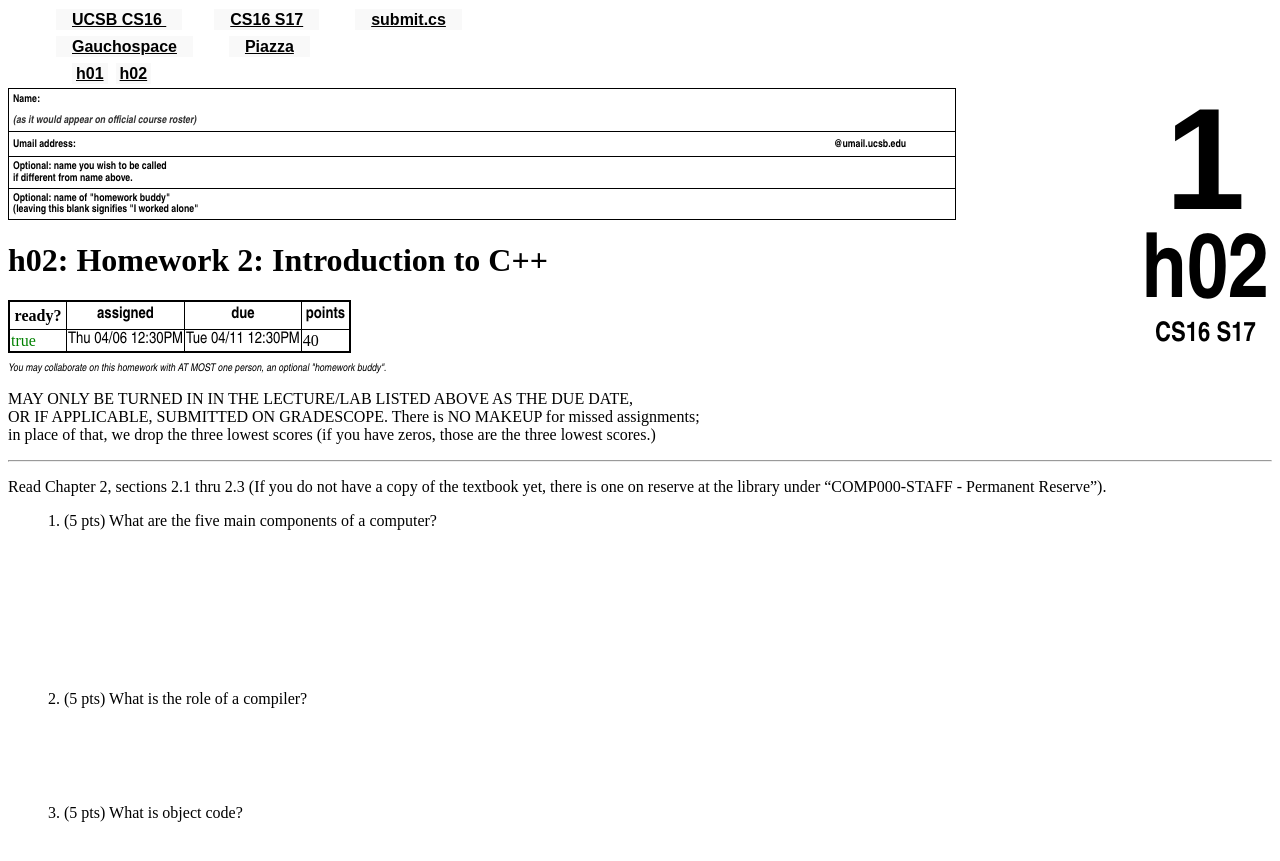
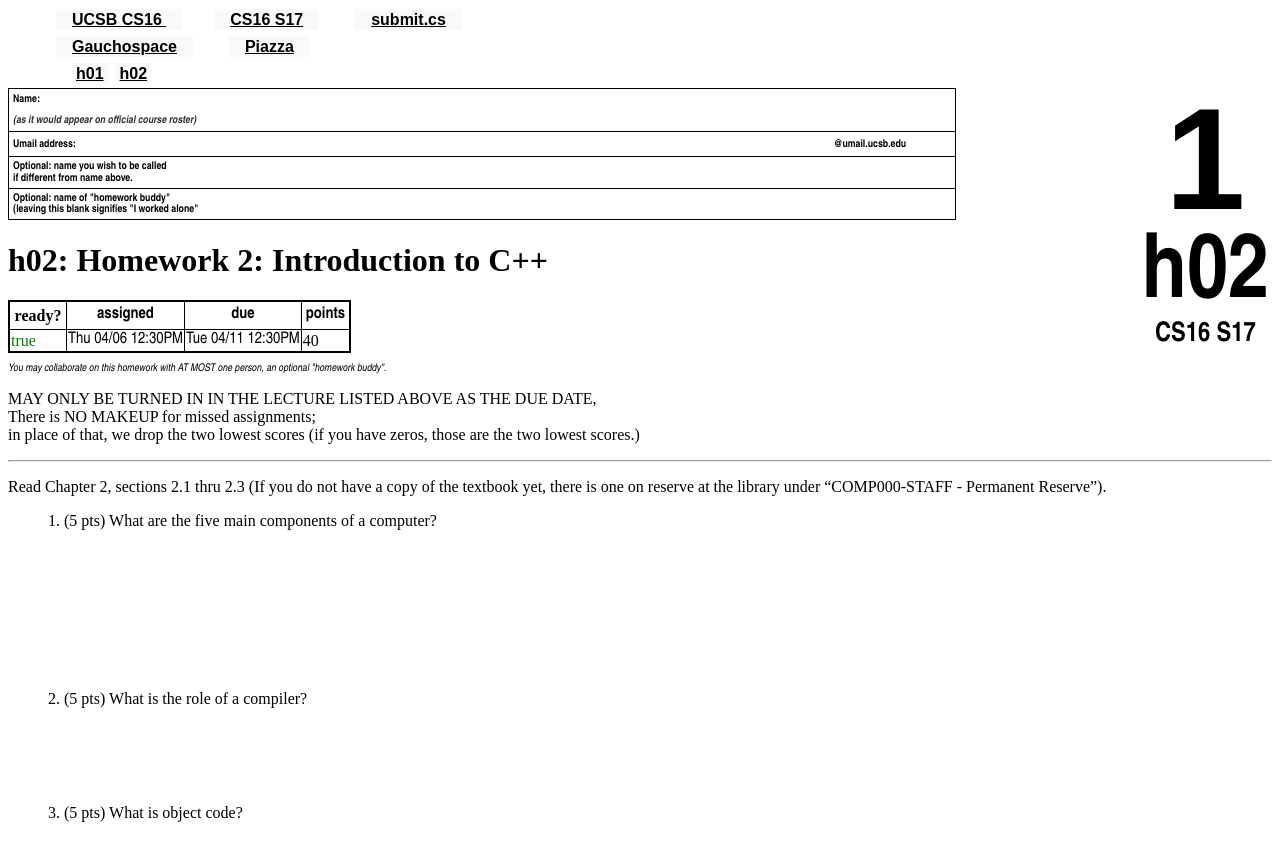
Before and after one commit to ucsb-cs16-s16/https-ucsb-cs16-s17.github.io, a Jekyll site: the page built from _hwk/h02.md, in a window 1280 px wide and 900 px high. Shown: the top 861 px of the window. Built offline with Jekyll 4.4.1, drawn with Linux system fonts in a browser that asks for light colours.

Commit message:
Update hwk.html

```diff
--- a/_layouts/hwk.html
+++ b/_layouts/hwk.html
@@ -59,9 +59,9 @@
 </p>
 </div>
 
-<p>MAY ONLY BE TURNED IN IN THE LECTURE/LAB LISTED ABOVE AS THE DUE DATE,<br />
-OR IF APPLICABLE, SUBMITTED ON GRADESCOPE.   There is NO MAKEUP for missed assignments;<br />
-in place of that, we drop the three lowest scores (if you have zeros, those are the three lowest scores.)
+<p>MAY ONLY BE TURNED IN IN THE LECTURE LISTED ABOVE AS THE DUE DATE,<br />
+There is NO MAKEUP for missed assignments;<br />
+in place of that, we drop the two lowest scores (if you have zeros, those are the two lowest scores.)
 </p>
 <hr />
 
```
